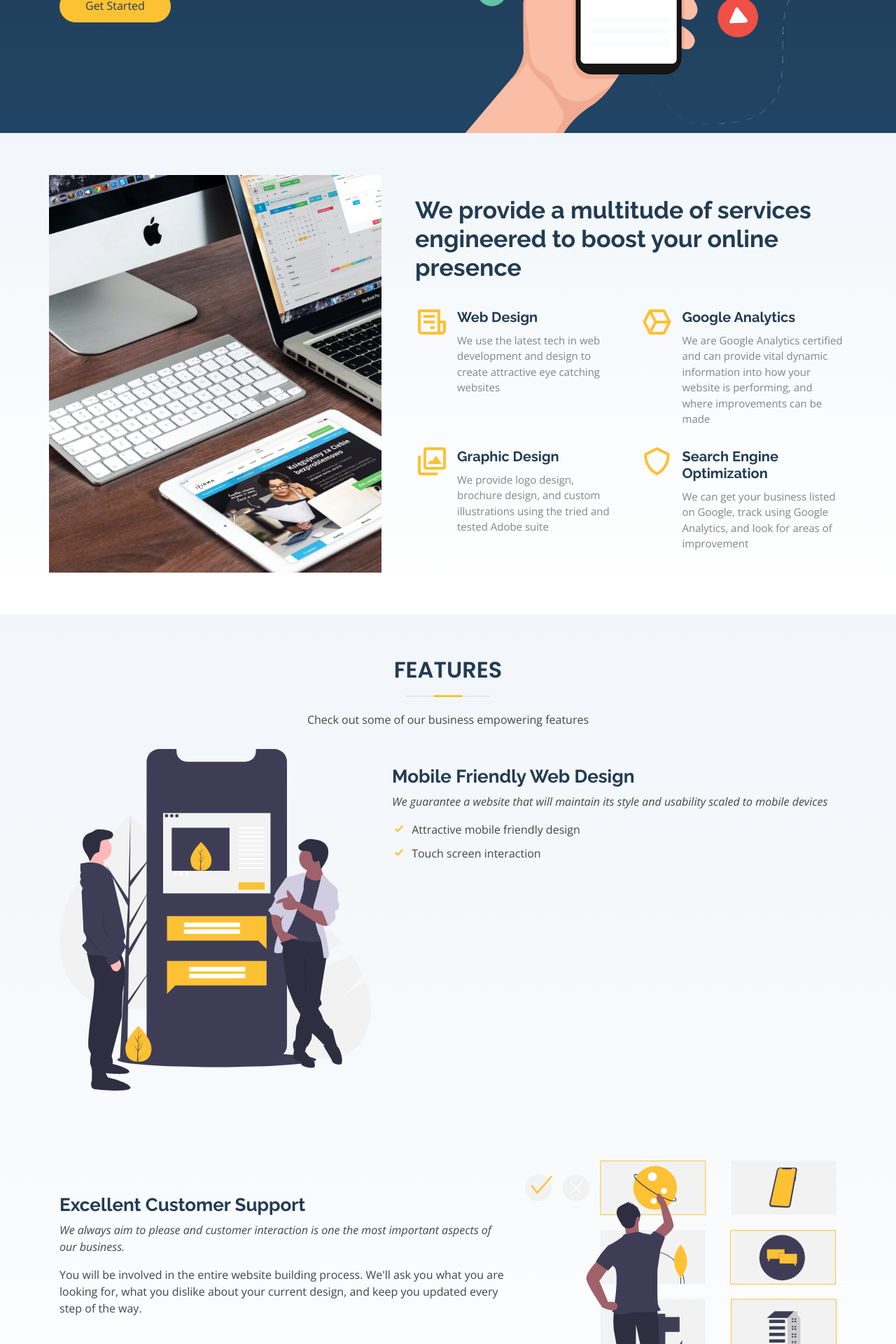
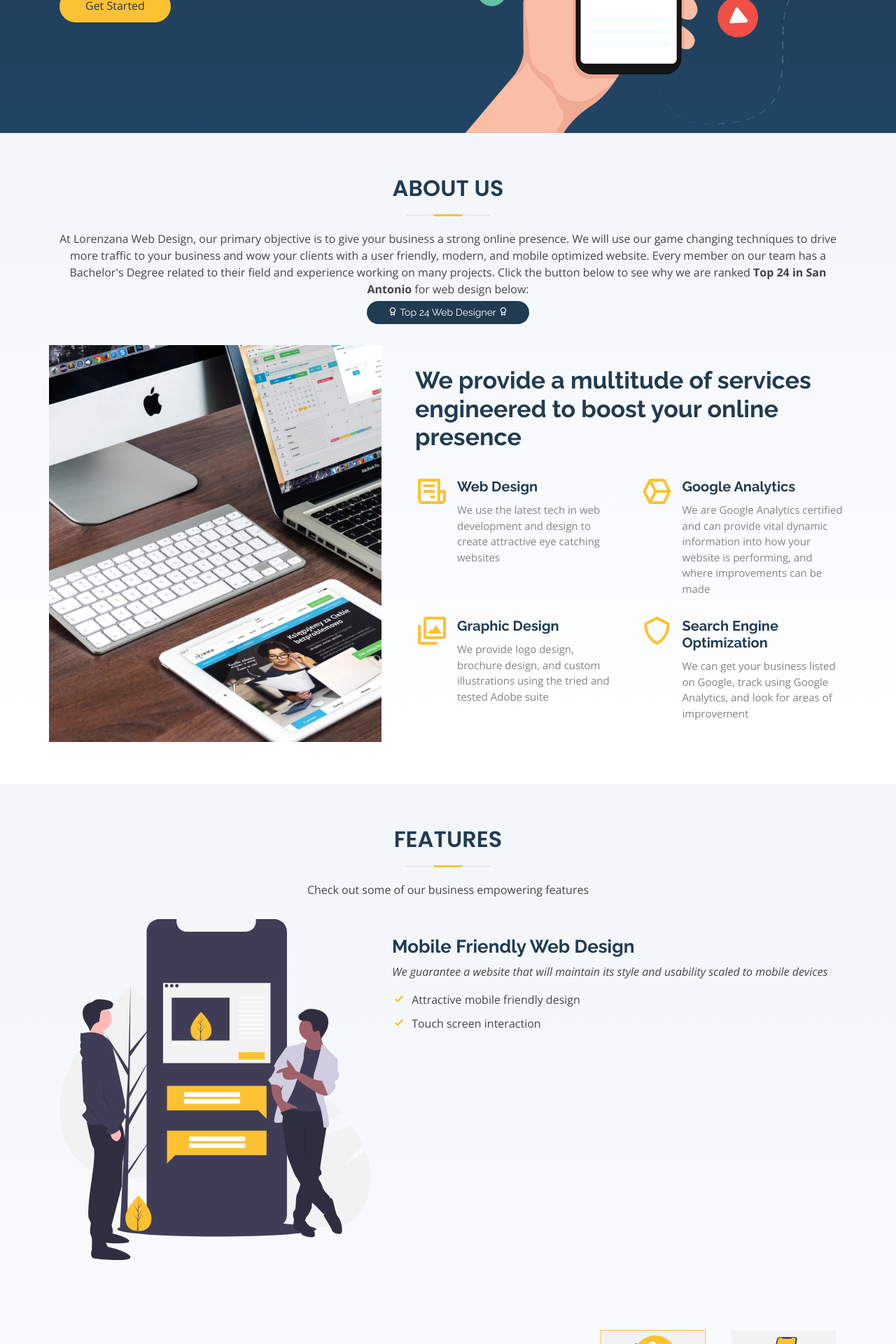
Before and after one commit to MeesterMarcus/lorenzana-designs-website, a Jekyll site: the page built from index.md, in a window 1280 px wide. Shown: the part 519-2439 px from the top of the page at 70% size. Built offline with Jekyll 4.4.1, drawn with Linux system fonts in a browser that asks for light colours.

Commit message:
adding top 24

```diff
--- a/_includes/about.html
+++ b/_includes/about.html
@@ -1,15 +1,26 @@
 <!-- ======= About Section ======= -->
 <section id="about" class="about section-bg">
     <div class="container">
+
+        <div class="section-title">
+            <h2 data-aos="fade-in">About Us</h2>
+            <p data-aos="fade-in">At Lorenzana Web Design, our primary objective is to give your business a strong online presence.
+            We will use our game changing techniques to drive more traffic to your business and wow your clients with a user friendly, modern, and mobile optimized website.
+                Every member on our team has a Bachelor's Degree related to their field and experience working on many projects. Click the button below to see why we are ranked <b>Top 24 in San Antonio</b> for
+            web design below: </p>
+            <div style="margin-top:5px;" data-aos="fade-in">
+                <a href="https://www.expertise.com/tx/san-antonio/web-design/#LorenzanaWebDesign" target="_blank" class="get-started-btn"><i class="bx bx-award"></i> Top 24 Web Designer <i class="bx bx-award"></i></a>
+            </div>
+        </div>
 
         <div class="row">
             <div class="image col-xl-5 d-flex align-items-stretch justify-content-center justify-content-lg-start"></div>
             <div class="col-xl-7 pl-0 pl-lg-5 pr-lg-1 d-flex align-items-stretch">
                 <div class="content d-flex flex-column justify-content-center">
                     <h3 data-aos="fade-in" data-aos-delay="100">We provide a multitude of services engineered to boost your online presence</h3>
-<!--                    <p data-aos="fade-in">-->
-<!--                        Lorem ipsum dolor sit amet, consectetur adipiscing elit, sed do eiusmod tempor incididunt ut labore et dolore magna aliqua. Duis aute irure dolor in reprehenderit-->
-<!--                    </p>-->
+                    <!--<p data-aos="fade-in">-->
+                    <!--    We are proud to be ranked as on the top web designers in San Antonio -->
+                    <!--</p>-->
                     <div class="row">
                         <div class="col-md-6 icon-box" data-aos="fade-up">
                             <i class="bx bx-receipt"></i>
--- a/assets/css/style.css
+++ b/assets/css/style.css
@@ -932,6 +932,19 @@ section {
   transition: 0.3s;
 }
 
+.get-started-btn {
+  background: #213b52;
+  display: inline-block;
+  padding: 6px 30px;
+  border-radius: 20px;
+  color: #fff;
+  transition: none;
+  font-size: 14px;
+  font-weight: 400;
+  font-family: "Raleway", sans-serif;
+  transition: 0.3s;
+}
+
 .pricing .get-started-btn:hover {
   background: #fdc134;
 }
```
